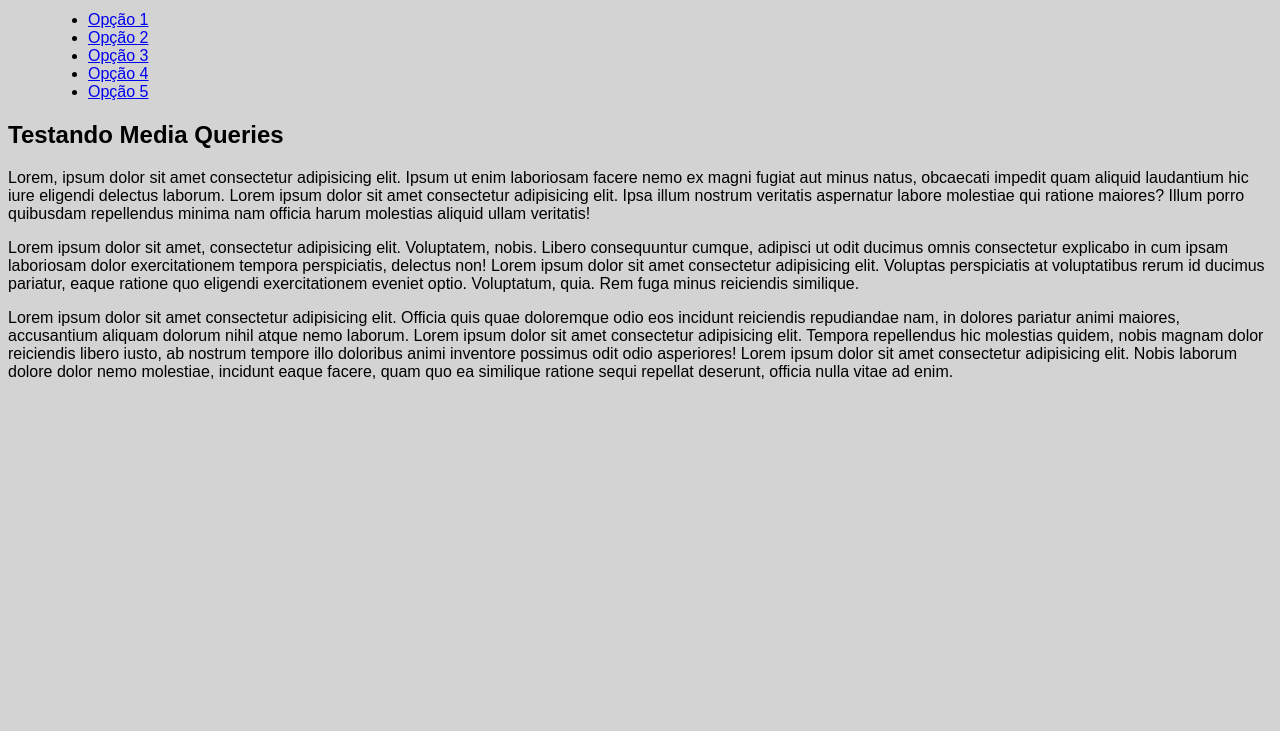
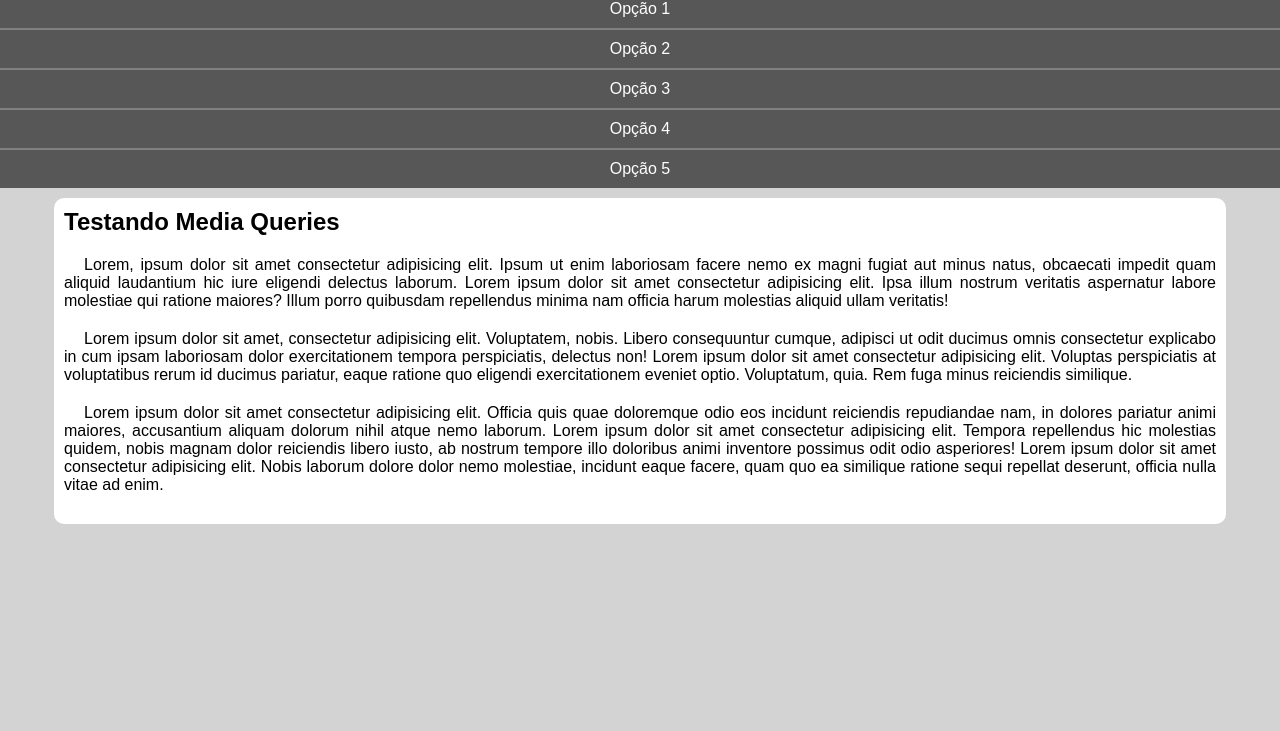
Before and after one commit to rafaelviefe/css-html, a plain HTML site: page exercícios/ex026-mediaqueries/mq05/index.html in a window 1280 px wide. Shown: the part 69-800 px from the top of the page. Drawn offline with Linux system fonts and the light colour scheme.

Commit message:
Update style.css

```diff
--- a/exercícios/ex026-mediaqueries/mq05/estilos/style.css
+++ b/exercícios/ex026-mediaqueries/mq05/estilos/style.css
@@ -1,6 +1,52 @@
 @charset "UFT-8";
 
+
+*{
+    margin: 0px;
+    padding: 0px;
+    font-family: Arial, Helvetica, sans-serif;
+}
 body,html{
-    font-family: Arial, Helvetica, sans-serif;
     background-color: lightgray;
 }
+header{
+    background-color: rgb(148, 148, 148);
+}
+header>h1{
+    padding: 10px;
+    text-align: center;
+}
+menu{
+    display: block;
+}
+menu>ul{
+    list-style-type: none;
+}
+menu>ul>li>a{
+    display: block;
+    padding: 10px;
+    text-decoration: none;
+    text-align: center;
+    background-color: rgb(87, 87, 87);
+    color: white;
+    border-top: 2px solid gray;
+}
+menu>ul>li>a:hover{
+    background-color: gray;
+}
+main{
+    width: 90vw;
+    background-color: white;
+    margin: auto;
+    margin-top: 10px;
+    padding: 10px;
+    border-radius: 10px;
+}
+article>h2{
+    padding-bottom: 20px;
+}
+article>p{
+    text-align: justify;
+    margin-bottom: 20px;
+    text-indent: 20px;
+}
```
